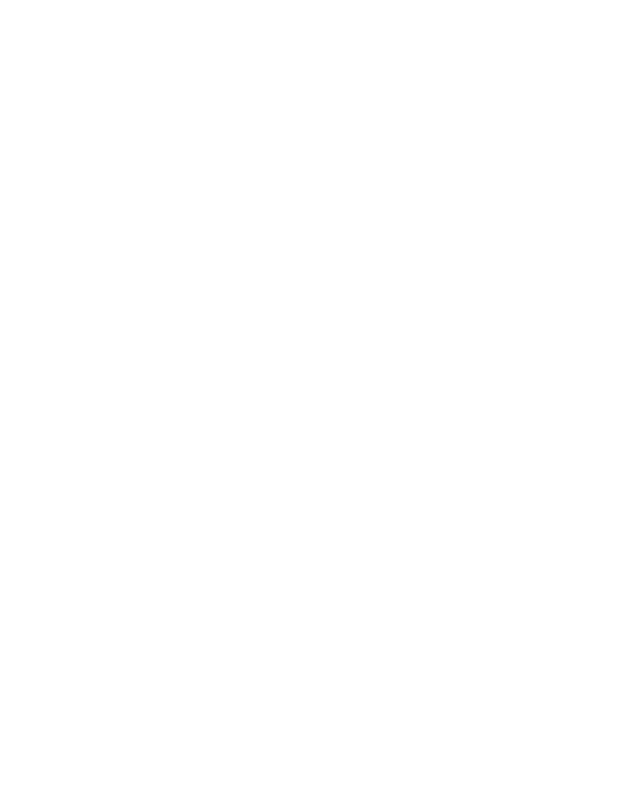
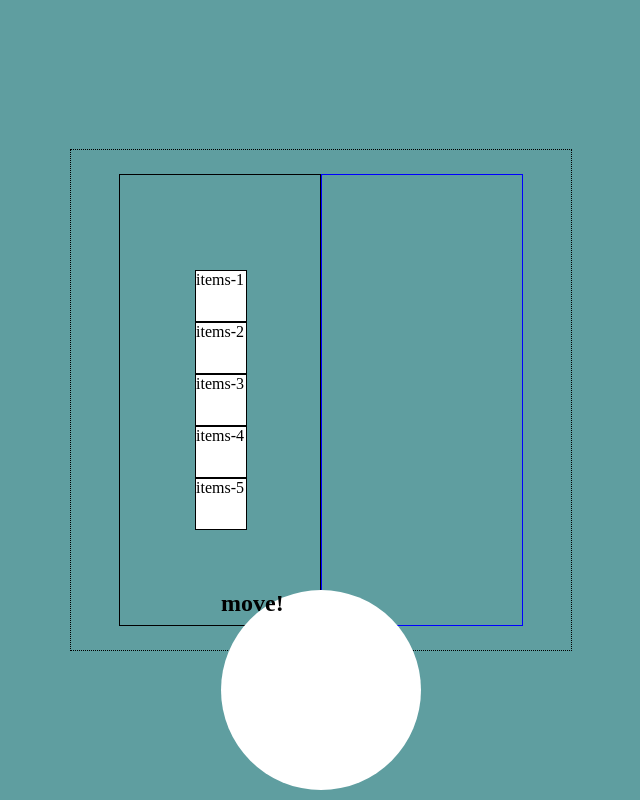
Before and after one commit to RyuEuni/training12_230302, a plain HTML site: page index.html in a window 1280 px wide. Shown: the whole page, without its empty margins (319-959 px from the left). Drawn offline with Linux system fonts and the light colour scheme.

Commit message:
실습12-정적페이지를 동적페이지로 팩토링

```diff
--- a/index.html
+++ b/index.html
@@ -5,8 +5,36 @@
   <meta http-equiv="X-UA-Compatible" content="IE=edge">
   <meta name="viewport" content="width=device-width, initial-scale=1.0">
   <title>Document</title>
+
+  <style>
+    *{margin: 0px; padding: 0px; box-sizing: boder-box;}
+    body{overflow-x: hidden;}
+    ul{list-style-type: none;}
+
+
+  </style>
 </head>
 <body>
+  <aside id="move-btn">
+    <h1>move!</h1>
+  </aside>
+  <div id="root">
+    <main>
+      <section id="left-sect">
+        <ul>
+          <li>items-1</li>
+          <li>items-2</li>
+          <li>items-3</li>
+          <li>items-4</li>
+          <li>items-5</li>
+        </ul>
+      </section>
+      <section id="right-sect">
+        <ul></ul>
+      </section>
+    </main>
+  </div>
 
+  <script src="./main.js"></script>
 </body>
 </html>
--- /dev/null
+++ b/main.js
@@ -0,0 +1,50 @@
+const moveBtn = document.getElementById('move-btn');
+const root = document.getElementById('root');
+const leftSect = document.getElementById('left-sect');
+const rightSect = document.getElementById('right-sect');
+
+const borderSolidBlack = "1px solid black";
+const borderDottedBlack = "1px dotted black";
+
+function styleMaker(targetName, displayVal, widthVal, heightVal, backClrVal, boderRadiusVal, boderVal){
+  targetName.style.display = displayVal;
+  targetName.style.width = widthVal;
+  targetName.style.height = heightVal;
+  targetName.style.backgroundColor = backClrVal;
+  targetName.style.borderRadius = boderRadiusVal;
+  targetName.style.border = boderVal;
+}
+function flexProperty(flexName, directionVal, jtContentVal, agItemsVal){
+  flexName.style.flexDiraction = directionVal;
+  flexName.style.justifyContent = jtContentVal;
+  flexName.style.alignItems = agItemsVal;
+}
+
+//#move-btn 스타일 지정
+styleMaker(moveBtn, "flex", "200px", "200px", "#fff", "50%", "");
+moveBtn.style.position = "fixed";
+moveBtn.style.bottom = "10px";
+moveBtn.style.left = "50vw";
+moveBtn.style.transform = "translate(-50%, 0)";
+
+//#root 스타일 지정
+styleMaker(root, "flex", "100vw", "100vh", "cadetblue", "", "");
+flexProperty(root, "", "center", "center");
+
+//#root > main 스타일 지정
+styleMaker(root.children[0], "flex", "500px", "500px", "", "", borderDottedBlack);
+flexProperty(root.children[0], "","center", "center");
+
+//#left-sect, #right-sect 스타일 지정
+for(let i = 0; i < root.children[0].children.length; i++){
+  styleMaker(root.children[0].children[i], "flex", "200px", "450px", "", "", borderSolidBlack);
+  flexProperty(root.children[0].children[i], "", "center", "center");
+  if(i === 1){
+    root.children[0].children[i].style.borderColor = "blue";
+  }
+}
+
+//li태그 스타일 지정
+for(let i = 0; i < leftSect.children[0].children.length; i++){
+  styleMaker(leftSect.children[0].children[i], "", "100%", "50px", "#fff", "", borderSolidBlack);
+}
```
